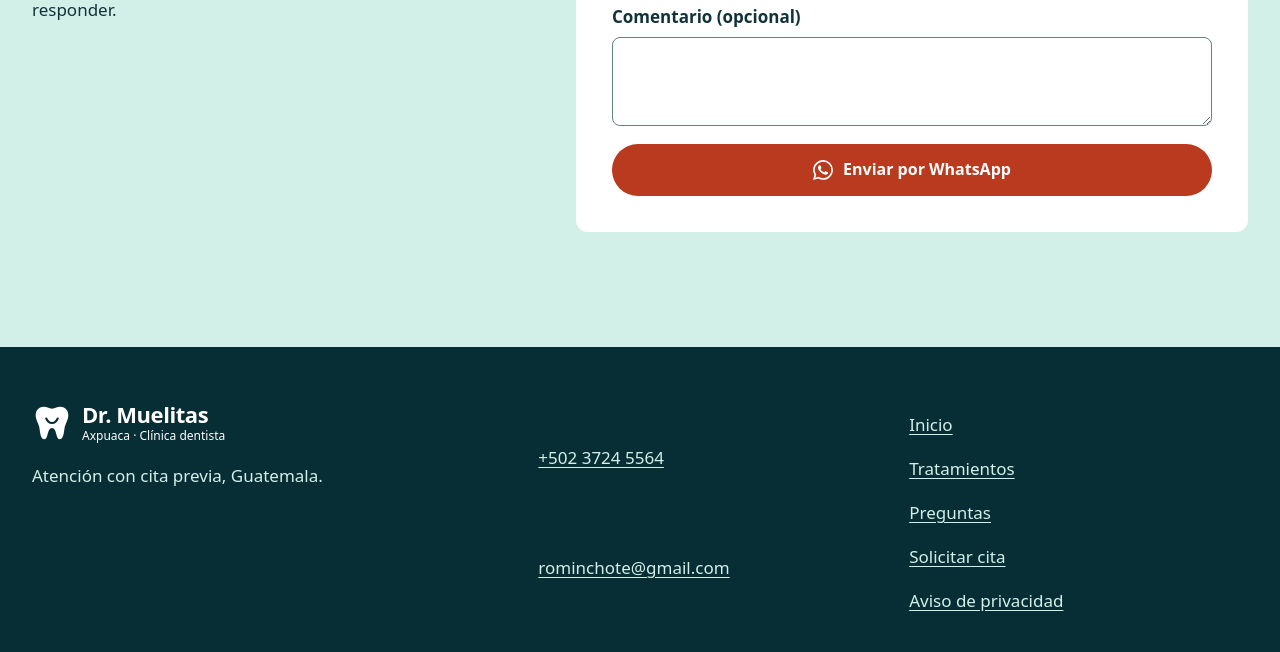
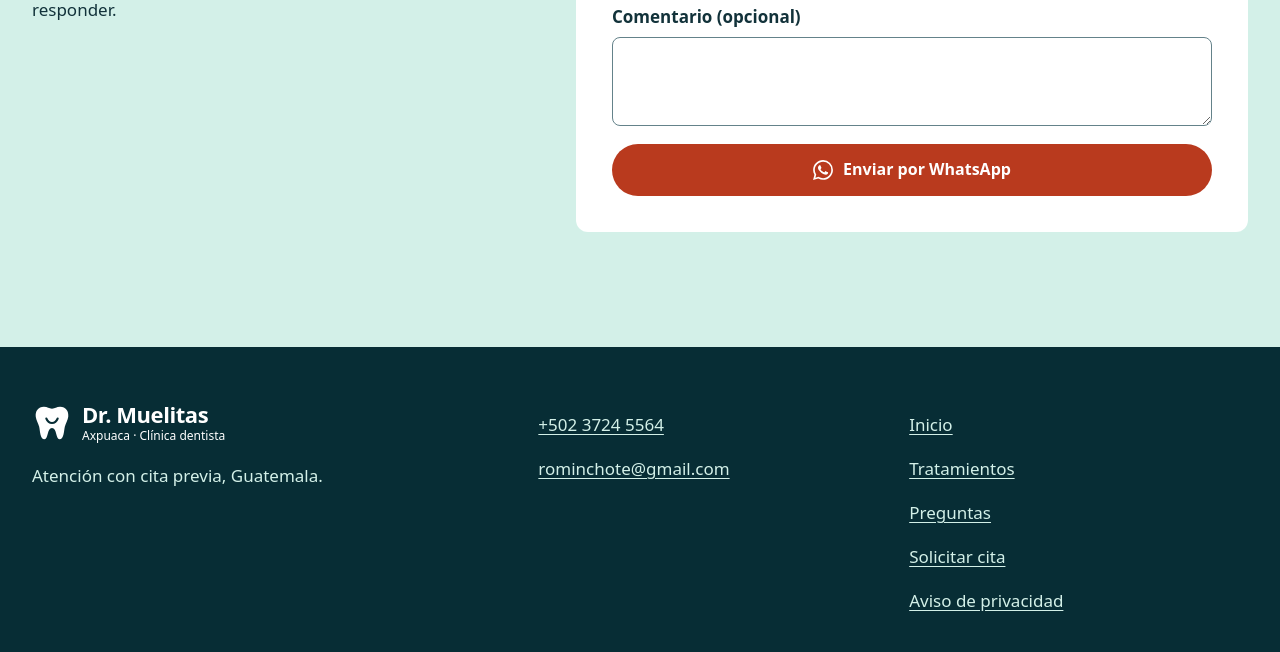
Before and after one commit to cljuarez97/muelitas-landing, an Astro site: page / in a window 1280 px wide. Shown: the part 3878-4530 px from the top of the page. Built offline with nearby package versions, Linux system fonts and the light colour scheme; Astro itself is replaced by a stand-in of ours.

Commit message:
style(footer): keep contact links together
Co-Authored-By: Claude Opus 5.5 <noreply@anthropic.com>

```diff
--- a/src/styles/global.css
+++ b/src/styles/global.css
@@ -136,7 +136,7 @@ summary:hover strong, .faq summary:hover { text-decoration: underline; text-unde
 .site-footer { padding: 3.5rem 0 9rem; background: var(--petrol-deep); color: var(--mint); }
 .footer-grid { display: grid; gap: 2rem; }
 .footer-grid > div > p + p { margin-top: 0.75rem; }
-.site-footer address, .site-footer nav { display: grid; justify-items: start; font-style: normal; }
+.site-footer address, .site-footer nav { display: grid; justify-items: start; align-content: start; font-style: normal; }
 .site-footer a { display: inline-flex; align-items: center; min-height: 2.75rem; overflow-wrap: anywhere; }
 .legal { margin-top: 2rem; padding-top: 1.5rem; border-top: 1px solid #2b5963; font-size: 0.875rem; }
 
```
